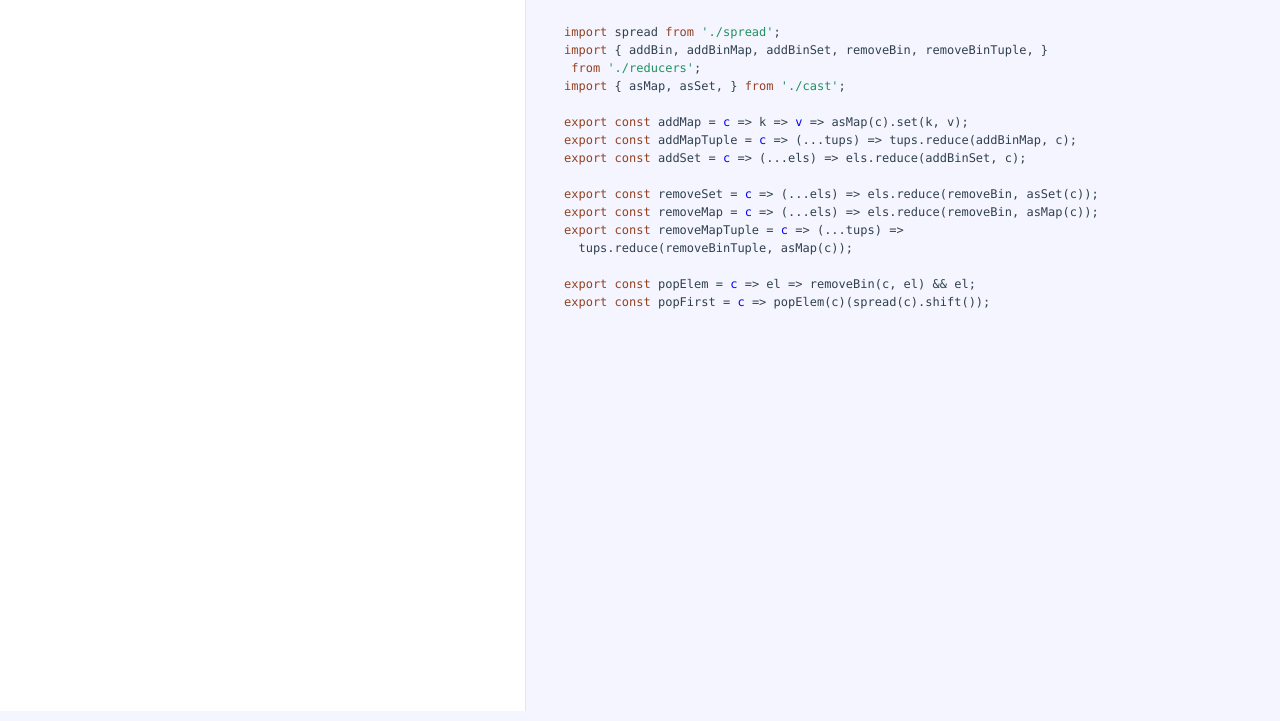
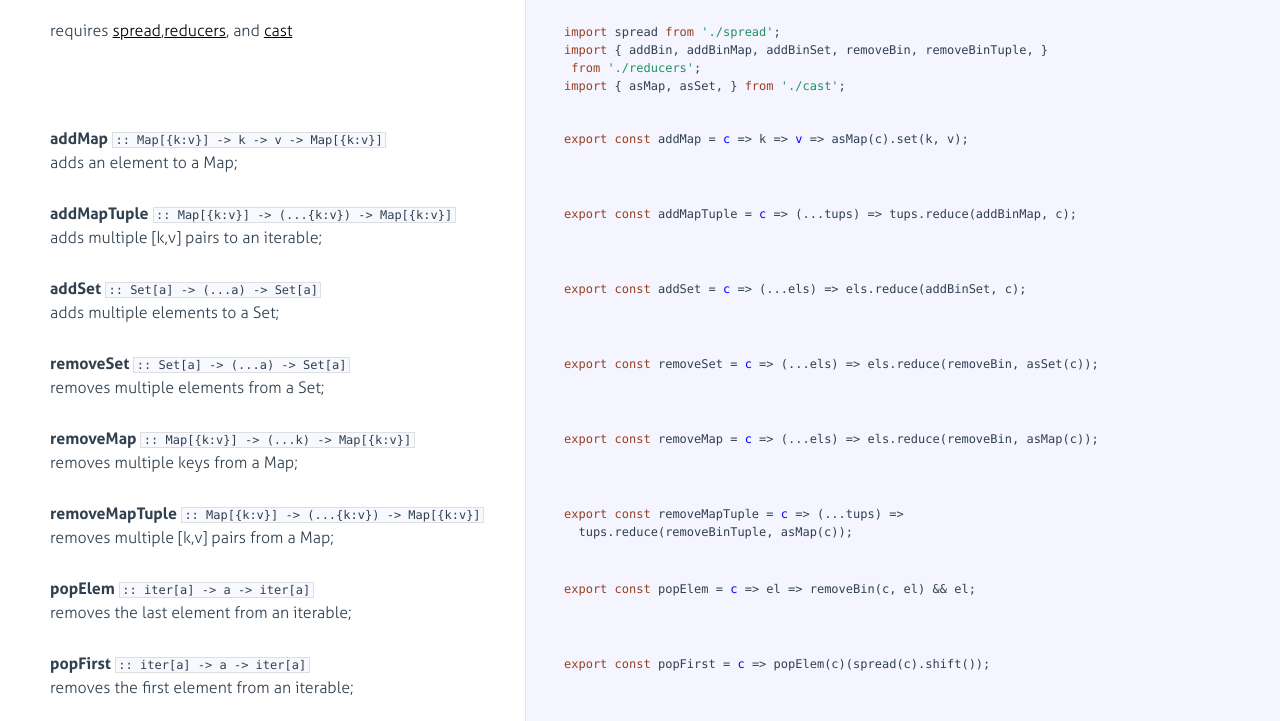
Before and after one commit to tfpractice/fenugreek-collections, a website: page docs/manipulate.html in a window 1280 px wide. Shown: the part 89-810 px from the top of the page. Drawn offline with Linux system fonts and the light colour scheme.

Commit message:
manip docs

```diff
--- a/docs/manipulate.html
+++ b/docs/manipulate.html
@@ -95,25 +95,135 @@
               <div class="pilwrap ">
                 <a class="pilcrow" href="#section-1">&#182;</a>
               </div>
+              <p>requires <a href="spread.html">spread</a>,<a href="reducers.html">reducers</a>, and <a href="cast.html">cast</a></p>
 
             </div>
 
             <div class="content"><div class='highlight'><pre><span class="hljs-keyword">import</span> spread <span class="hljs-keyword">from</span> <span class="hljs-string">'./spread'</span>;
 <span class="hljs-keyword">import</span> { addBin, addBinMap, addBinSet, removeBin, removeBinTuple, }
  <span class="hljs-keyword">from</span> <span class="hljs-string">'./reducers'</span>;
-<span class="hljs-keyword">import</span> { asMap, asSet, } <span class="hljs-keyword">from</span> <span class="hljs-string">'./cast'</span>;
+<span class="hljs-keyword">import</span> { asMap, asSet, } <span class="hljs-keyword">from</span> <span class="hljs-string">'./cast'</span>;</pre></div></div>
 
-<span class="hljs-keyword">export</span> <span class="hljs-keyword">const</span> addMap = <span class="hljs-function"><span class="hljs-params">c</span> =&gt;</span> k =&gt; <span class="hljs-function"><span class="hljs-params">v</span> =&gt;</span> asMap(c).set(k, v);
-<span class="hljs-keyword">export</span> <span class="hljs-keyword">const</span> addMapTuple = <span class="hljs-function"><span class="hljs-params">c</span> =&gt;</span> (...tups) =&gt; tups.reduce(addBinMap, c);
-<span class="hljs-keyword">export</span> <span class="hljs-keyword">const</span> addSet = <span class="hljs-function"><span class="hljs-params">c</span> =&gt;</span> (...els) =&gt; els.reduce(addBinSet, c);
+        </li>
 
-<span class="hljs-keyword">export</span> <span class="hljs-keyword">const</span> removeSet = <span class="hljs-function"><span class="hljs-params">c</span> =&gt;</span> (...els) =&gt; els.reduce(removeBin, asSet(c));
-<span class="hljs-keyword">export</span> <span class="hljs-keyword">const</span> removeMap = <span class="hljs-function"><span class="hljs-params">c</span> =&gt;</span> (...els) =&gt; els.reduce(removeBin, asMap(c));
-<span class="hljs-keyword">export</span> <span class="hljs-keyword">const</span> removeMapTuple = <span class="hljs-function"><span class="hljs-params">c</span> =&gt;</span> (...tups) =&gt;
-  tups.reduce(removeBinTuple, asMap(c));
 
-<span class="hljs-keyword">export</span> <span class="hljs-keyword">const</span> popElem = <span class="hljs-function"><span class="hljs-params">c</span> =&gt;</span> el =&gt; removeBin(c, el) &amp;&amp; el;
-<span class="hljs-keyword">export</span> <span class="hljs-keyword">const</span> popFirst = <span class="hljs-function"><span class="hljs-params">c</span> =&gt;</span> popElem(c)(spread(c).shift());</pre></div></div>
+        <li id="section-2">
+            <div class="annotation">
+
+              <div class="pilwrap ">
+                <a class="pilcrow" href="#section-2">&#182;</a>
+              </div>
+              <p><strong>addMap</strong> <code>:: Map[{k:v}] -&gt; k -&gt; v -&gt; Map[{k:v}]</code><br>adds an element to a Map;</p>
+
+            </div>
+
+            <div class="content"><div class='highlight'><pre><span class="hljs-keyword">export</span> <span class="hljs-keyword">const</span> addMap = <span class="hljs-function"><span class="hljs-params">c</span> =&gt;</span> k =&gt; <span class="hljs-function"><span class="hljs-params">v</span> =&gt;</span> asMap(c).set(k, v);</pre></div></div>
+
+        </li>
+
+
+        <li id="section-3">
+            <div class="annotation">
+
+              <div class="pilwrap ">
+                <a class="pilcrow" href="#section-3">&#182;</a>
+              </div>
+              <p><strong>addMapTuple</strong> <code>:: Map[{k:v}] -&gt; (...{k:v}) -&gt; Map[{k:v}]</code><br>adds multiple [k,v] pairs to an iterable;</p>
+
+            </div>
+
+            <div class="content"><div class='highlight'><pre><span class="hljs-keyword">export</span> <span class="hljs-keyword">const</span> addMapTuple = <span class="hljs-function"><span class="hljs-params">c</span> =&gt;</span> (...tups) =&gt; tups.reduce(addBinMap, c);</pre></div></div>
+
+        </li>
+
+
+        <li id="section-4">
+            <div class="annotation">
+
+              <div class="pilwrap ">
+                <a class="pilcrow" href="#section-4">&#182;</a>
+              </div>
+              <p><strong>addSet</strong> <code>:: Set[a] -&gt; (...a) -&gt; Set[a]</code><br>adds multiple elements to a Set;</p>
+
+            </div>
+
+            <div class="content"><div class='highlight'><pre><span class="hljs-keyword">export</span> <span class="hljs-keyword">const</span> addSet = <span class="hljs-function"><span class="hljs-params">c</span> =&gt;</span> (...els) =&gt; els.reduce(addBinSet, c);</pre></div></div>
+
+        </li>
+
+
+        <li id="section-5">
+            <div class="annotation">
+
+              <div class="pilwrap ">
+                <a class="pilcrow" href="#section-5">&#182;</a>
+              </div>
+              <p><strong>removeSet</strong> <code>:: Set[a] -&gt; (...a) -&gt; Set[a]</code><br>removes multiple elements from a Set;</p>
+
+            </div>
+
+            <div class="content"><div class='highlight'><pre><span class="hljs-keyword">export</span> <span class="hljs-keyword">const</span> removeSet = <span class="hljs-function"><span class="hljs-params">c</span> =&gt;</span> (...els) =&gt; els.reduce(removeBin, asSet(c));</pre></div></div>
+
+        </li>
+
+
+        <li id="section-6">
+            <div class="annotation">
+
+              <div class="pilwrap ">
+                <a class="pilcrow" href="#section-6">&#182;</a>
+              </div>
+              <p><strong>removeMap</strong> <code>:: Map[{k:v}] -&gt; (...k) -&gt; Map[{k:v}]</code><br>removes multiple keys from a Map;</p>
+
+            </div>
+
+            <div class="content"><div class='highlight'><pre><span class="hljs-keyword">export</span> <span class="hljs-keyword">const</span> removeMap = <span class="hljs-function"><span class="hljs-params">c</span> =&gt;</span> (...els) =&gt; els.reduce(removeBin, asMap(c));</pre></div></div>
+
+        </li>
+
+
+        <li id="section-7">
+            <div class="annotation">
+
+              <div class="pilwrap ">
+                <a class="pilcrow" href="#section-7">&#182;</a>
+              </div>
+              <p><strong>removeMapTuple</strong> <code>:: Map[{k:v}] -&gt; (...{k:v}) -&gt; Map[{k:v}]</code><br>removes multiple [k,v] pairs from a Map;</p>
+
+            </div>
+
+            <div class="content"><div class='highlight'><pre><span class="hljs-keyword">export</span> <span class="hljs-keyword">const</span> removeMapTuple = <span class="hljs-function"><span class="hljs-params">c</span> =&gt;</span> (...tups) =&gt;
+  tups.reduce(removeBinTuple, asMap(c));</pre></div></div>
+
+        </li>
+
+
+        <li id="section-8">
+            <div class="annotation">
+
+              <div class="pilwrap ">
+                <a class="pilcrow" href="#section-8">&#182;</a>
+              </div>
+              <p><strong>popElem</strong> <code>:: iter[a] -&gt; a -&gt; iter[a]</code><br>removes the last element from an iterable;</p>
+
+            </div>
+
+            <div class="content"><div class='highlight'><pre><span class="hljs-keyword">export</span> <span class="hljs-keyword">const</span> popElem = <span class="hljs-function"><span class="hljs-params">c</span> =&gt;</span> el =&gt; removeBin(c, el) &amp;&amp; el;</pre></div></div>
+
+        </li>
+
+
+        <li id="section-9">
+            <div class="annotation">
+
+              <div class="pilwrap ">
+                <a class="pilcrow" href="#section-9">&#182;</a>
+              </div>
+              <p><strong>popFirst</strong> <code>:: iter[a] -&gt; a -&gt; iter[a]</code><br>removes the first element from an iterable;</p>
+
+            </div>
+
+            <div class="content"><div class='highlight'><pre><span class="hljs-keyword">export</span> <span class="hljs-keyword">const</span> popFirst = <span class="hljs-function"><span class="hljs-params">c</span> =&gt;</span> popElem(c)(spread(c).shift());</pre></div></div>
 
         </li>
 
```
